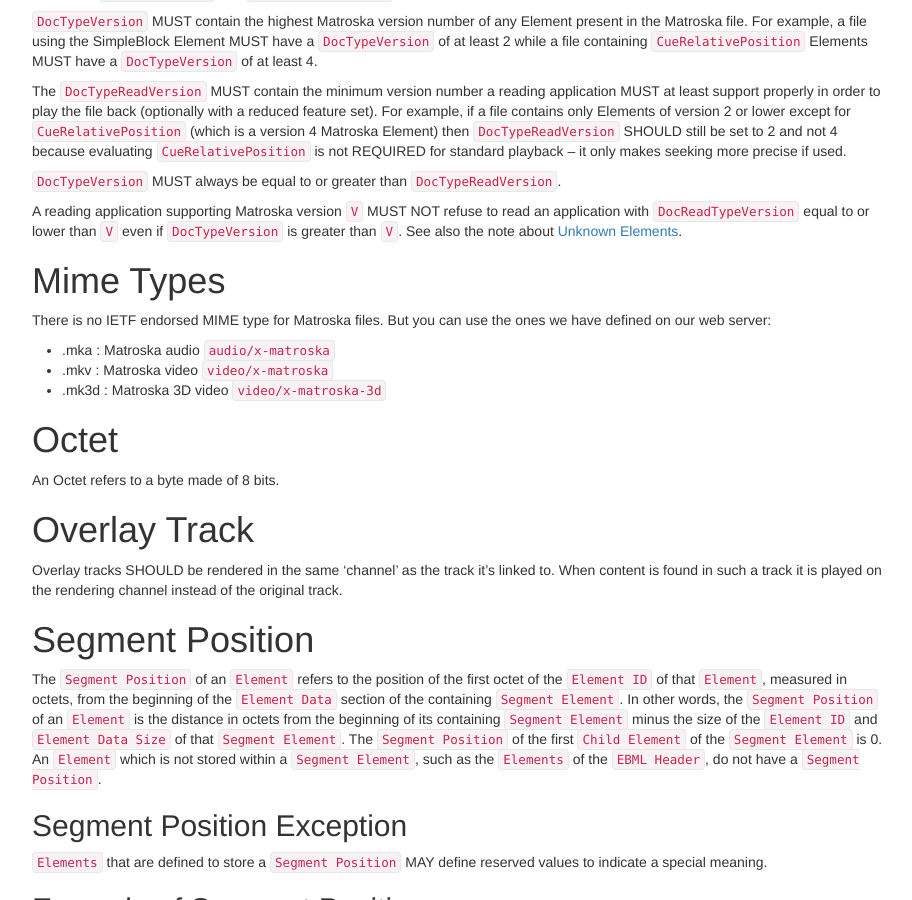
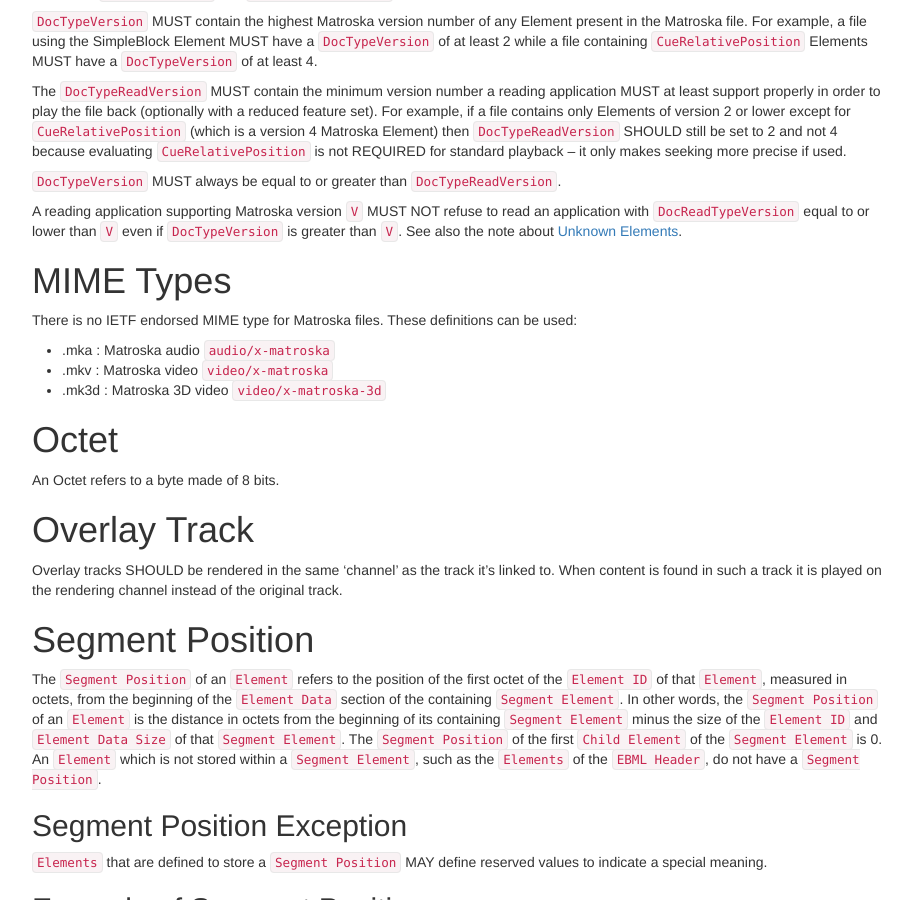
Before and after one commit to ietf-wg-cellar/matroska-specification, a Jekyll site: the page built from notes.md, in a window 1280 px wide and 900 px high, scrolled down 1528 px. Shown: the whole window, without its empty margins (273-1185 px from the left). Built offline with Jekyll 4.4.1, drawn with Linux system fonts in a browser that asks for light colours; our own code applies the rules of GitHub Pages for plain Markdown files.

Commit message:
capitalize MIME, rephrase usage

```diff
--- a/notes.md
+++ b/notes.md
@@ -69,9 +69,9 @@
 
 A reading application supporting Matroska version `V` MUST NOT refuse to read an application with `DocReadTypeVersion` equal to or lower than `V` even if `DocTypeVersion` is greater than `V`. See also the note about [Unknown Elements](#unknown-elements).
 
-# Mime Types
+# MIME Types
 
-There is no IETF endorsed MIME type for Matroska files. But you can use the ones we have defined on our web server:
+There is no IETF endorsed MIME type for Matroska files. These definitions can be used:
 
 * .mka : Matroska audio `audio/x-matroska`
 * .mkv : Matroska video `video/x-matroska`
```
